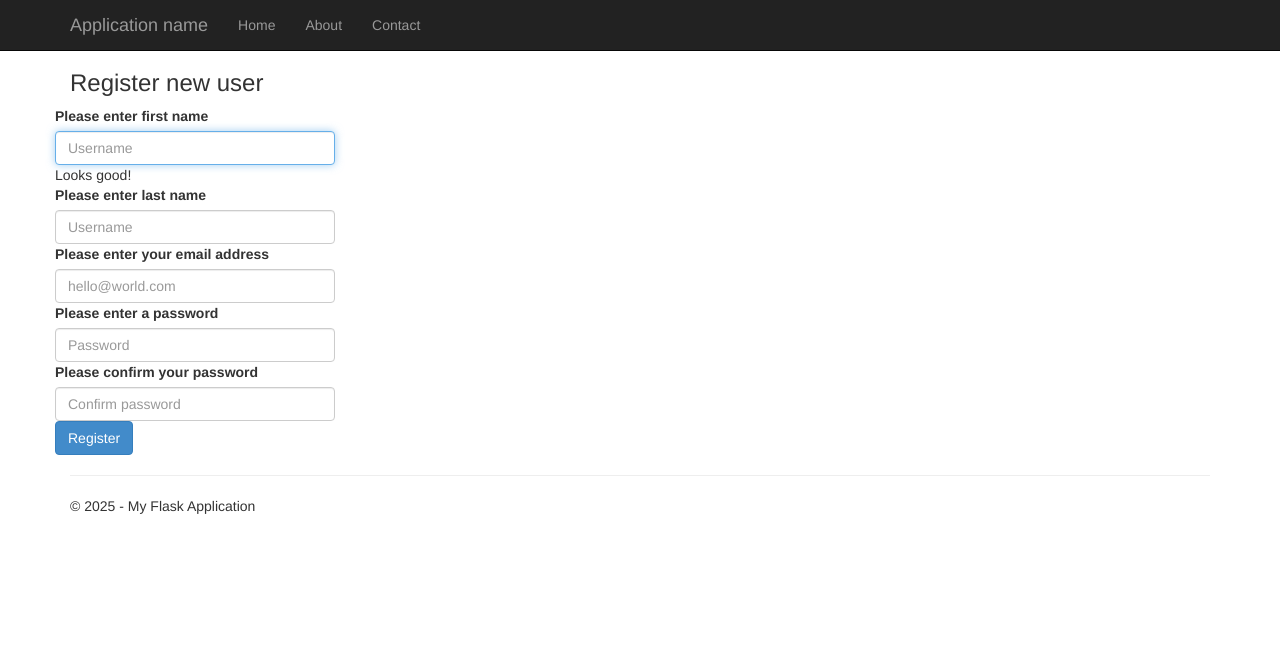
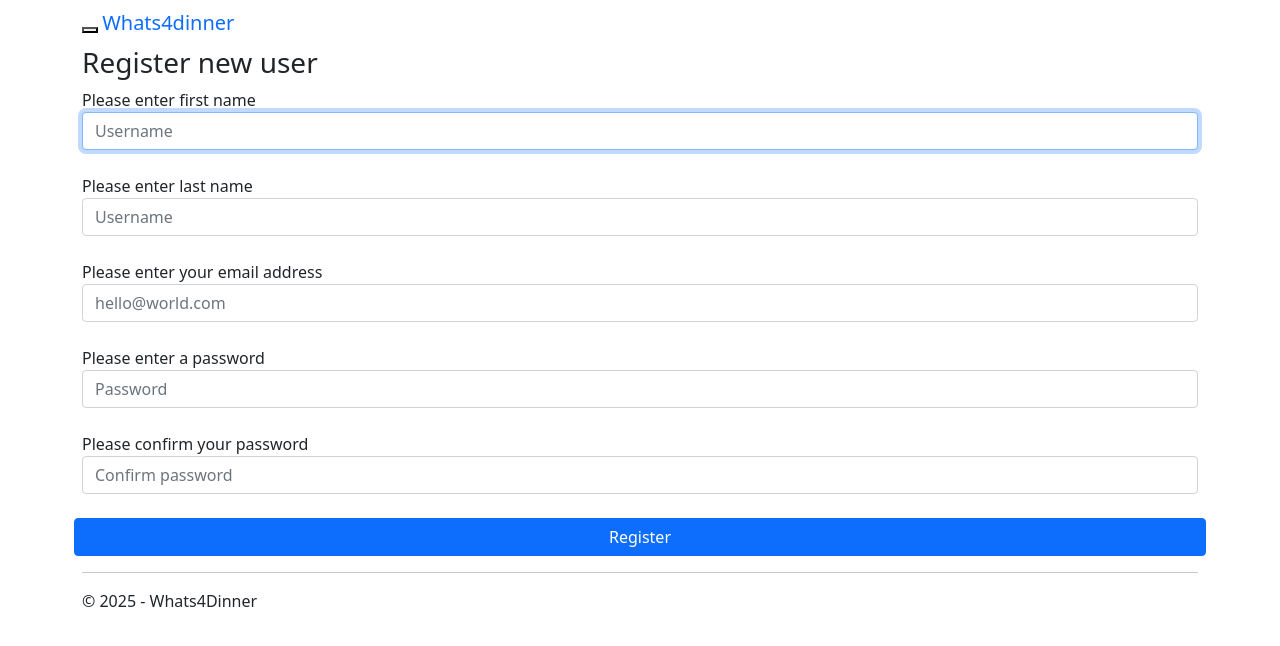
Before and after one commit to SchoeCR/Whats4Dinner, a Flask app: page /register in a window 1280 px wide. Shown: the top 646 px of the page. Run offline with Flask 3, Linux system fonts and the light colour scheme; parts of the project's set-up code (start-up, migrations or seed data) failed here and were passed over; some libraries are stand-ins or nearby versions.

```diff
--- a/Whats4Dinner/Whats4Dinner/templates/layout.html
+++ b/Whats4Dinner/Whats4Dinner/templates/layout.html
@@ -3,10 +3,15 @@
 <head>
     <meta charset="utf-8" />
     <meta name="viewport" content="width=device-width, initial-scale=1.0">
-    <title>{{ title }} - My Flask Application</title>
-    <link rel="stylesheet" type="text/css" href="/static/content/bootstrap.min.css" />
+    <title>{{ title }} - Whats4Dinner</title>
+
+    <link href="https://cdn.jsdelivr.net/npm/bootstrap@5.0.2/dist/css/bootstrap.min.css" rel="stylesheet" integrity="sha384-EVSTQN3/azprG1Anm3QDgpJLIm9Nao0Yz1ztcQTwFspd3yD65VohhpuuCOmLASjC" crossorigin="anonymous">
+    <script src="https://cdn.jsdelivr.net/npm/bootstrap@5.0.2/dist/js/bootstrap.bundle.min.js" integrity="sha384-MrcW6ZMFYlzcLA8Nl+NtUVF0sA7MsXsP1UyJoMp4YLEuNSfAP+JcXn/tWtIaxVXM" crossorigin="anonymous"></script>
+
+    <!--<link rel="stylesheet" type="text/css" href="/static/content/bootstrap.min.css" />
     <link rel="stylesheet" type="text/css" href="/static/content/site.css" />
-    <script src="/static/scripts/modernizr-2.6.2.js"></script>
+    <script src="/static/scripts/modernizr-2.6.2.js"></script>-->
+
 </head>
 
 <body>
@@ -18,7 +23,7 @@
                     <span class="icon-bar"></span>
                     <span class="icon-bar"></span>
                 </button>
-                <a href="/" class="navbar-brand">Application name</a>
+                <a href="/" class="navbar-brand">Whats4dinner</a>
             </div>
             <div class="navbar-collapse collapse">
                 <ul class="nav navbar-nav">
@@ -34,7 +39,7 @@
         {% block content %}{% endblock %}
         <hr />
         <footer>
-            <p>&copy; {{ year }} - My Flask Application</p>
+            <p>&copy; {{ year }} - Whats4Dinner</p>
         </footer>
     </div>
 
--- a/Whats4Dinner/Whats4Dinner/templates/register.html
+++ b/Whats4Dinner/Whats4Dinner/templates/register.html
@@ -12,29 +12,26 @@
 
 {% endif %}
 
-    <form action="/register" method="post" class="row g-3 needs-validation" novalidate>
-        <div class="mb-3">
-            <label class="label-register">Please enter first name</label>
-            <input autocomplete="off" autofocus class="form-control mx-auto w-auto" name="first_name" placeholder="Username" type="text" id="validationCustom01" required>
-            <div class="valid-feedback">
-                Looks good!
-            </div>
+    <form action="/register" method="post" class="row g-3">
+        <div class="mb-2">
+            <label for="first_name_id" class="label-register">Please enter first name</label>
+            <input autocomplete="off" autofocus class="form-control mx-auto" name="first_name" placeholder="Username" type="text" id="first_name_id" required>
         </div>
-        <div class="mb-3">
-            <label class="label-register">Please enter last name</label>
-            <input autocomplete="off" autofocus class="form-control mx-auto w-auto" name="last_name" placeholder="Username" type="text">
+        <div class="mb-2">
+            <label for="last_name_id" class="label-register">Please enter last name</label>
+            <input autocomplete="off" autofocus class="form-control mx-auto" name="last_name" placeholder="Username" type="text" id="last_name_id" required>
         </div>
-        <div class="mb-3">
+        <div class="mb-2">
             <label class="label-register">Please enter your email address</label>
-            <input autocomplete="off" autofocus class="form-control mx-auto w-auto" name="email" placeholder="hello@world.com" type="email">
+            <input autocomplete="off" autofocus class="form-control mx-auto" name="email" placeholder="hello@world.com" type="email">
         </div>
-        <div class="mb-3">
+        <div class="mb-2">
             <label class="label-register">Please enter a password</label>
-            <input class="form-control mx-auto w-auto" name="password" placeholder="Password" type="password">
+            <input class="form-control mx-auto" name="password" placeholder="Password" type="password">
         </div>
-        <div class="mb-3">
+        <div class="mb-2">
             <label class="label-register">Please confirm your password</label>
-            <input class="form-control mx-auto w-auto" name="confirmation" placeholder="Confirm password" type="password">
+            <input class="form-control mx-auto" name="confirmation" placeholder="Confirm password" type="password">
         </div>
         <button class="btn btn-primary" type="submit">Register</button>
     </form>
```
Also changed, not shown: Whats4Dinner/Whats4Dinner/templates/login.html (added, +26 -0 lines), Whats4Dinner/dinner.db, 1 other file.
